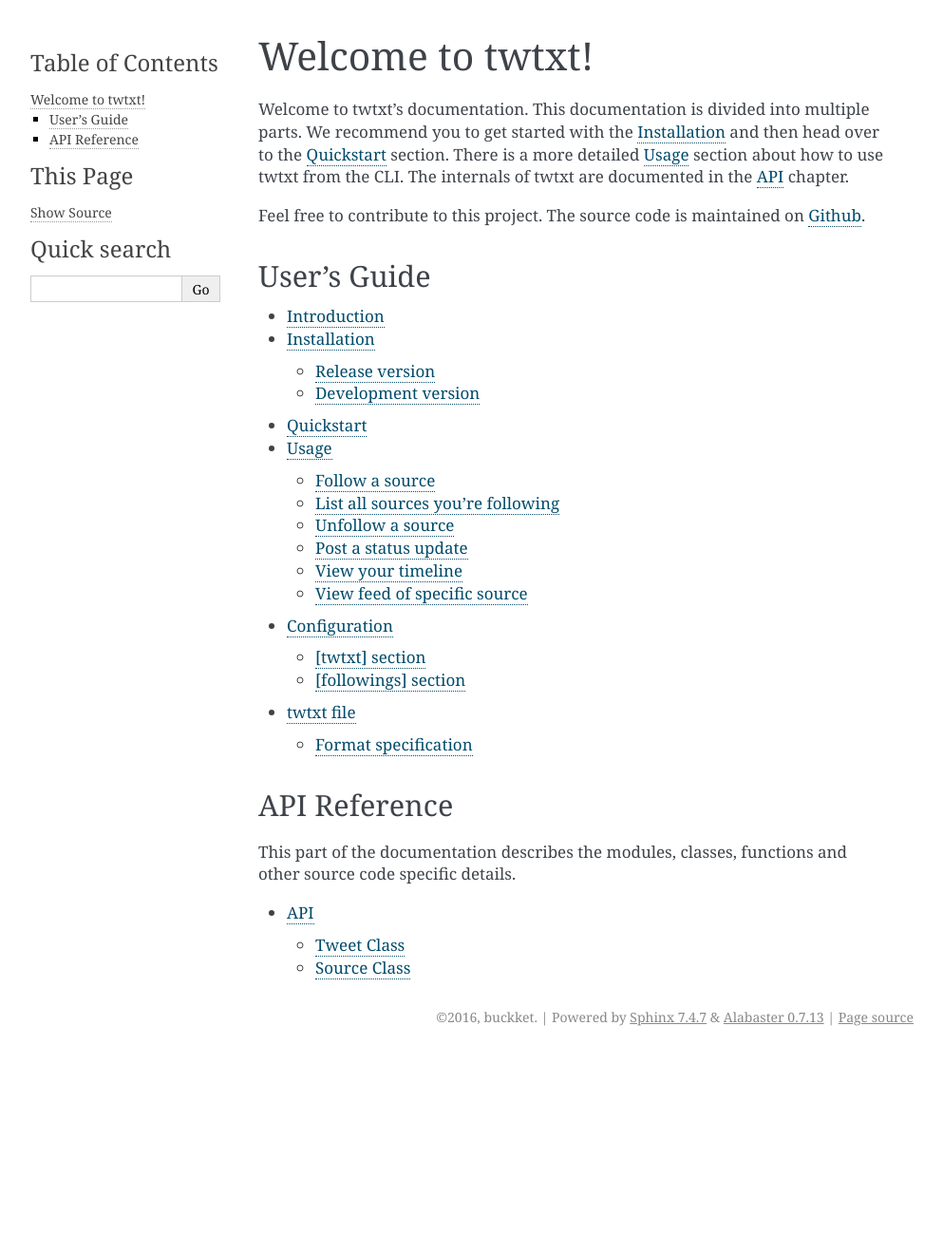
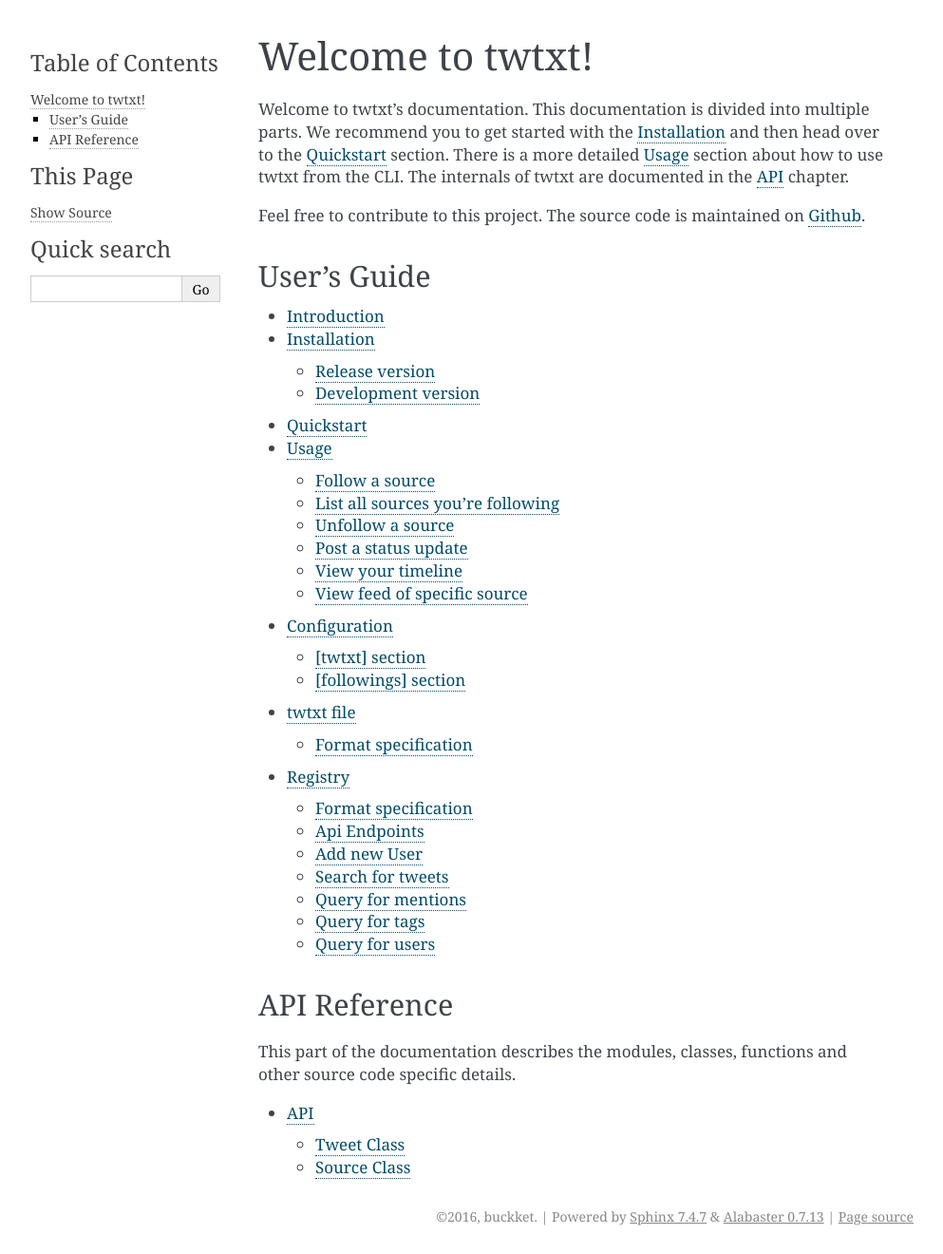
Before and after one commit to buckket/twtxt, a Sphinx documentation site: the page built from docs/index.rst, in a window 1280 px wide. Shown: the whole page at 95% size, without its empty margins (148-1141 px from the left). Built offline with Sphinx 7.4.7, drawn with Linux system fonts in a browser that asks for light colours; before the commit the page ends 1110 px from its top, so only the background shows below that; some of the changed lines change nothing that is shown.

Commit message:
Added documentation for registries

```diff
--- a/docs/index.rst
+++ b/docs/index.rst
@@ -20,6 +20,7 @@
    usage
    configuration
    twtxtfile
+   registry
 
 
 API Reference
--- /dev/null
+++ b/docs/registry.rst
@@ -0,0 +1,119 @@
+.. registry:
+
+Registry
+========
+
+Since twtxt is decentralized by design, features like the timeline are limited to the twtxt users followed by you. To
+provide a global search for mentions or hash tags, the client will be able to query so called registries.
+
+A reference implementation is available at `twtxt-registry (source)`_ in nodejs and
+a demo instance is running at `twtxt-registry (demo)`_.
+
+The client will support multiple registries at the same time, to circumvent possible single point of failures. The
+registries should sync each others user list by using the `users` endpoint.
+
+Format specification
+----------------------------
+
+**Writing to the registry**
+
+The responses return proper status code (200 OK) and the description of the status code or a
+detailed error message.
+
+**Reading from the registry**
+
+The responses contain one status per line, each of which is equipped with reference to the
+poster followed by a TAB and an ISO 8601 date/time string followed by a TAB character (\\t) to separate it from the actual
+text.
+
+**General rules**
+
+1. All lists are sorted by timestamp in descending order (most recent one first)
+2. All lists support the `page` query parameter to get the next page of the result set.
+3. The response must be encoded with UTF-8 and must use LF (\\n) as line separators.
+
+Api Endpoints
+-------------
+
+The url to the registry consists of its basepath (e.g. `https://registry.twtxt.org/api/`). The format (e.g. `plain`) is
+appended, because we might support json or xml format sooner or later.
+
+The following parameters:
+
+* basePath: `https://registry.twtxt.org/api/`
+* format: `plain`
+* endpoint: `tags/twtxt`
+
+will call this url: `https://registry.twtxt.org/api/plain/tags/twtxt`.
+
+Add new User
+------------
+
+Add a new Twtxt User to the Registry (Status Code is 200):
+
+.. code::
+
+	$ curl -X POST https://registry.twtxt.org/api/plain/users?url=https://example.org/twtxt.txt&nickname=example
+	OK
+
+If it fails to add a new Twtxt User to the Registry (Status Code is 400):
+
+.. code::
+
+	$ curl -X POST https://registry.twtxt.org/api/plain/users?url=https://example.org/twtxt.txt
+	Bad Request: `nickname` is missing
+
+See latest tweets in the Registry (e.g. <https://registry.twtxt.org/api/plain/tweets>):
+
+.. code::
+
+	$ curl https://registry.twtxt.org/api/plain/tweets
+	@<example https://example.org/twtxt.txt>	2016-02-06T21:32:02.000Z	@erlehmann is messing with timestamps in @buckket #twtxt :)
+	@<example https://example.org/twtxt.txt>	2016-02-06T12:14:18.000Z	Simple nodejs script to convert your twitter timeline to twtxt: https://t.co/txnWsC5jvA ( find my #twtxt at https://t.co/uN1KDXwJ8B )
+
+Search for tweets
+-----------------
+
+To query for tweets, which contain a specific word, use the tweets endpoint and the q query parameter.
+
+.. code::
+
+	$ curl https://registry.twtxt.org/api/plain/tweets?q=twtxt
+	@<buckket https://buckket.org/twtxt.txt>	2016-02-09T12:42:26.000Z	Do we need an IRC channel for twtxt?
+	@<buckket https://buckket.org/twtxt.txt>	2016-02-09T12:42:12.000Z	Good Morning, twtxt-world!
+
+Query for mentions
+------------------
+
+To query for all tweets, which mention a specific user, use the mentions endpoint and the url query parameter.
+
+.. code::
+
+	$ curl https://registry.twtxt.org/api/plain/mentions?url=https://buckket.org/twtxt.txt
+	@<example https://example.org/twtxt.txt>	2016-02-09T12:57:59.000Z	@<buckket https://buckket.org/twtxt.txt> something like https://gitter.im/ or a freenode channel?
+	@<example https://example.org/twtxt.txt>	2016-02-08T22:51:47.000Z	@<buckket https://buckket.org/twtxt.txt> looks nice ;)
+
+Query for tags
+--------------
+
+To query for all tweets, which contain a specific tag like `#twtxt`, use the tags endpoint and prepend the tag.
+
+.. code::
+
+	$ curl https://registry.twtxt.org/api/plain/tags/twtxt
+	@<example https://example.org/twtxt.txt>	2016-02-06T21:32:02.000Z	@erlehmann is messing with timestamps in @buckket #twtxt :)
+	@<example https://example.org/twtxt.txt>	2016-02-06T12:14:18.000Z	Simple nodejs script to convert your twitter timeline to twtxt: https://t.co/txnWsC5jvA ( find my #twtxt at https://t.co/uN1KDXwJ8B )
+
+Query for users
+---------------
+
+To query for a user list, use the users endpoint and refine with the q query parameter.
+
+.. code::
+
+	$ curl https://registry.twtxt.org/api/plain/users?q=example
+	<@example https://example.org/twtxt.txt>	2016-02-09T12:42:26.000Z	example
+	<@example https://example.org/42.twtxt.txt>	2016-02-10T13:20:10.000Z	example42
+
+.. _twtxt-registry (source): https://github.com/DracoBlue/twtxt-registry
+.. _twtxt-registry (demo): https://registry.twtxt.org
```
